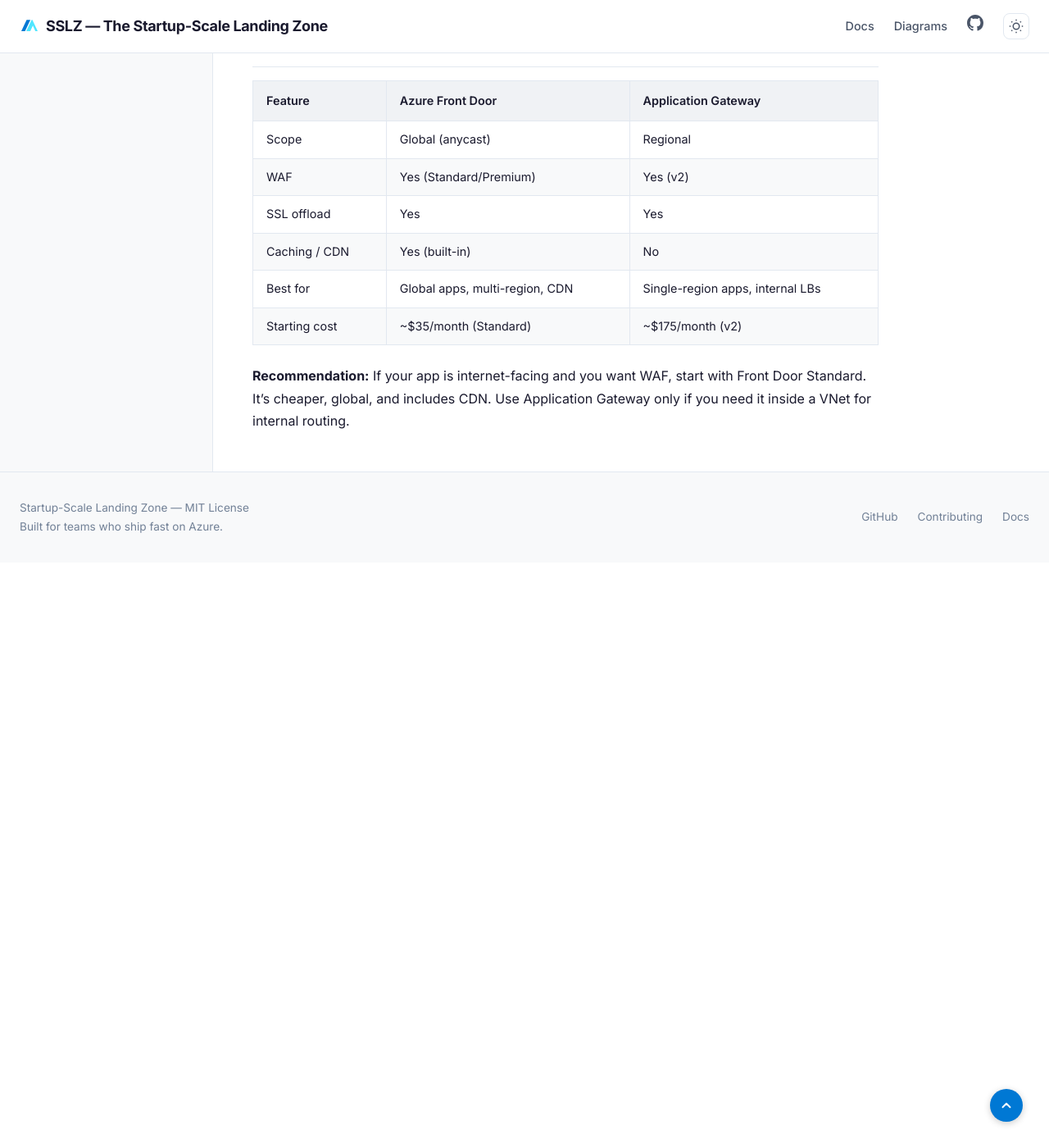
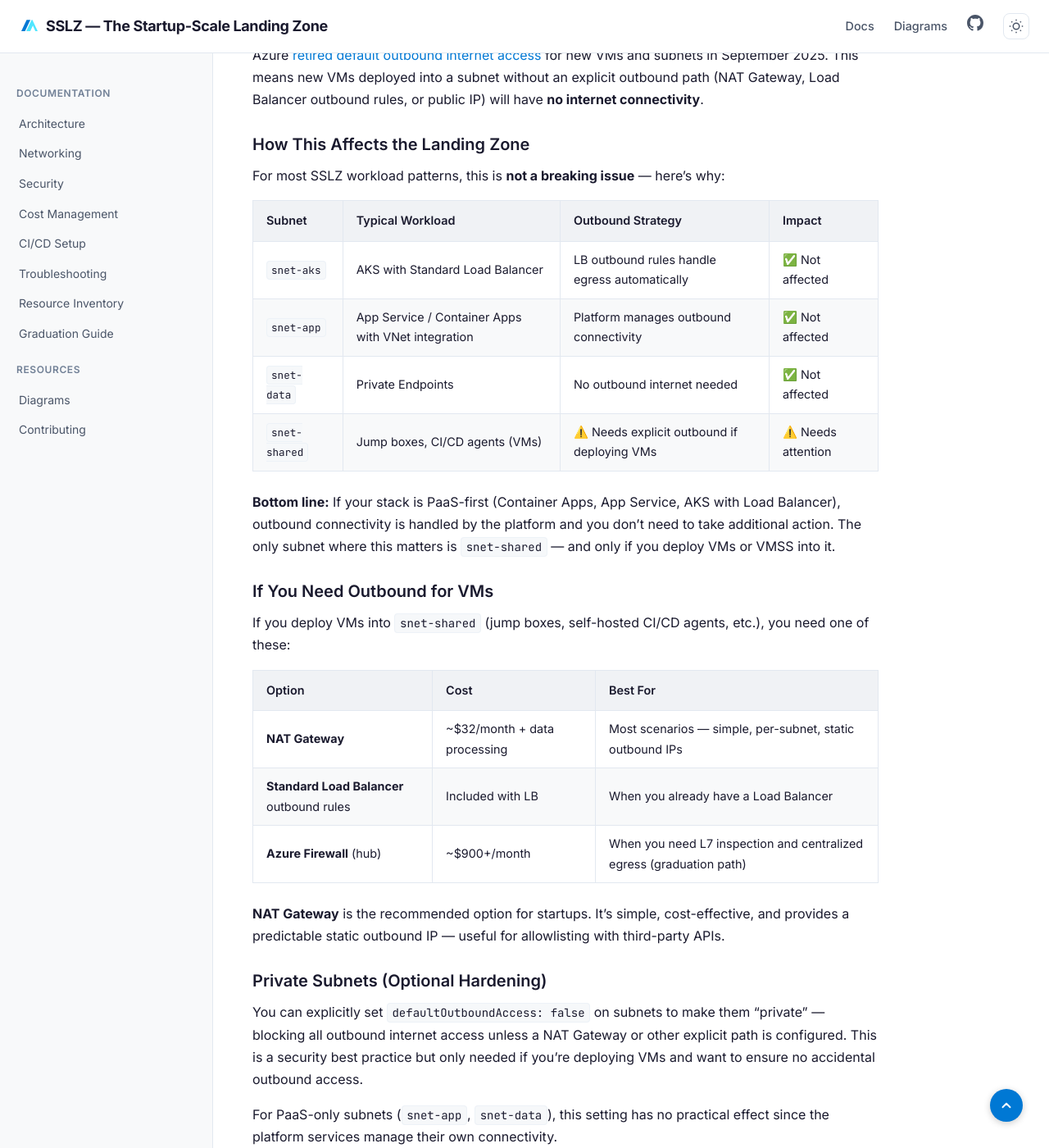
Before and after one commit to ricmmartins/sslz, a Jekyll site: the page built from docs/networking.md, in a window 1280 px wide and 1400 px high, scrolled down 6914 px. Shown: the whole window at 82% size. Built offline with Jekyll 4.4.1, drawn with Linux system fonts in a browser that asks for light colours; before the commit the page ends 7600 px from its top, so only the background shows below that; some of the changed text lies outside the part shown.

Commit message:
docs: add outbound internet access strategy and private subnets guidance
Clarify how each subnet handles outbound connectivity after Azure's
retirement of default outbound access (Sept 2025). Document that
PaaS-first workloads (AKS with LB, App Service, Container Apps) are
not affected, and recommend NAT Gateway for snet-shared if deploying VMs.

```diff
--- a/docs/networking.md
+++ b/docs/networking.md
@@ -222,6 +222,43 @@
 
 Start with NSGs. They're free, they cover 95% of use cases, and they're per-subnet so failures are isolated. Add Azure Firewall when you have a specific compliance or operational requirement.
 
+## Outbound Internet Access
+
+### Default Outbound Access Retirement
+
+Azure [retired default outbound internet access](https://learn.microsoft.com/azure/virtual-network/ip-services/default-outbound-access) for new VMs and subnets in September 2025. This means new VMs deployed into a subnet without an explicit outbound path (NAT Gateway, Load Balancer outbound rules, or public IP) will have **no internet connectivity**.
+
+### How This Affects the Landing Zone
+
+For most SSLZ workload patterns, this is **not a breaking issue** — here's why:
+
+| Subnet | Typical Workload | Outbound Strategy | Impact |
+|---|---|---|---|
+| `snet-aks` | AKS with Standard Load Balancer | LB outbound rules handle egress automatically | ✅ Not affected |
+| `snet-app` | App Service / Container Apps with VNet integration | Platform manages outbound connectivity | ✅ Not affected |
+| `snet-data` | Private Endpoints | No outbound internet needed | ✅ Not affected |
+| `snet-shared` | Jump boxes, CI/CD agents (VMs) | ⚠️ Needs explicit outbound if deploying VMs | ⚠️ Needs attention |
+
+**Bottom line:** If your stack is PaaS-first (Container Apps, App Service, AKS with Load Balancer), outbound connectivity is handled by the platform and you don't need to take additional action. The only subnet where this matters is `snet-shared` — and only if you deploy VMs or VMSS into it.
+
+### If You Need Outbound for VMs
+
+If you deploy VMs into `snet-shared` (jump boxes, self-hosted CI/CD agents, etc.), you need one of these:
+
+| Option | Cost | Best For |
+|---|---|---|
+| **NAT Gateway** | ~$32/month + data processing | Most scenarios — simple, per-subnet, static outbound IPs |
+| **Standard Load Balancer** outbound rules | Included with LB | When you already have a Load Balancer |
+| **Azure Firewall** (hub) | ~$900+/month | When you need L7 inspection and centralized egress (graduation path) |
+
+**NAT Gateway** is the recommended option for startups. It's simple, cost-effective, and provides a predictable static outbound IP — useful for allowlisting with third-party APIs.
+
+### Private Subnets (Optional Hardening)
+
+You can explicitly set `defaultOutboundAccess: false` on subnets to make them "private" — blocking all outbound internet access unless a NAT Gateway or other explicit path is configured. This is a security best practice but only needed if you're deploying VMs and want to ensure no accidental outbound access.
+
+For PaaS-only subnets (`snet-app`, `snet-data`), this setting has no practical effect since the platform services manage their own connectivity.
+
 > **See also:** The [SaaS Startup example](../examples/saas-startup/) demonstrates opt-in Private Endpoints for SQL and Redis with DNS zone configuration.
 
 ## Front Door vs Application Gateway
```
